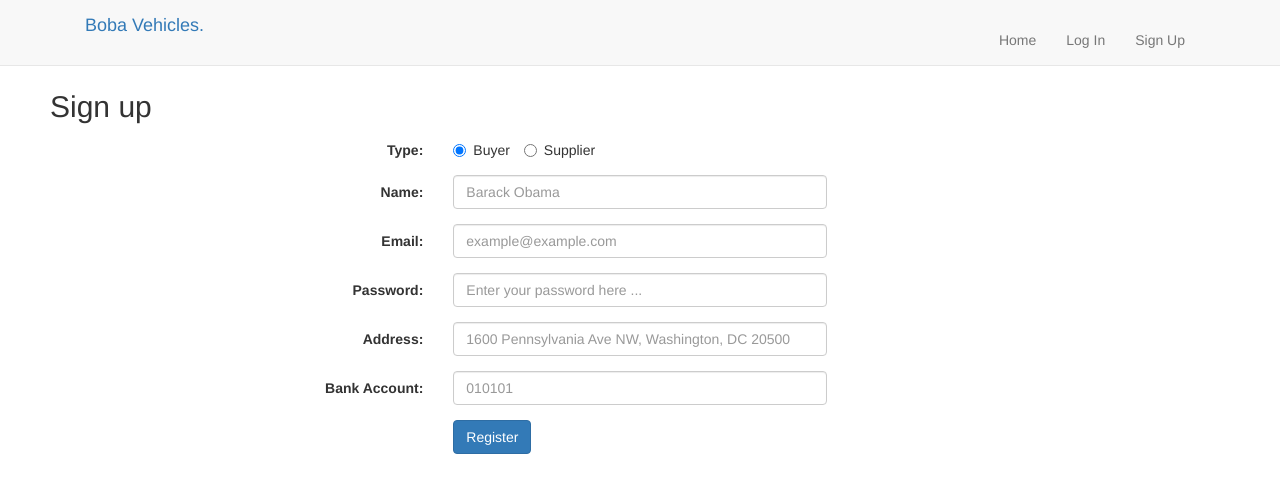
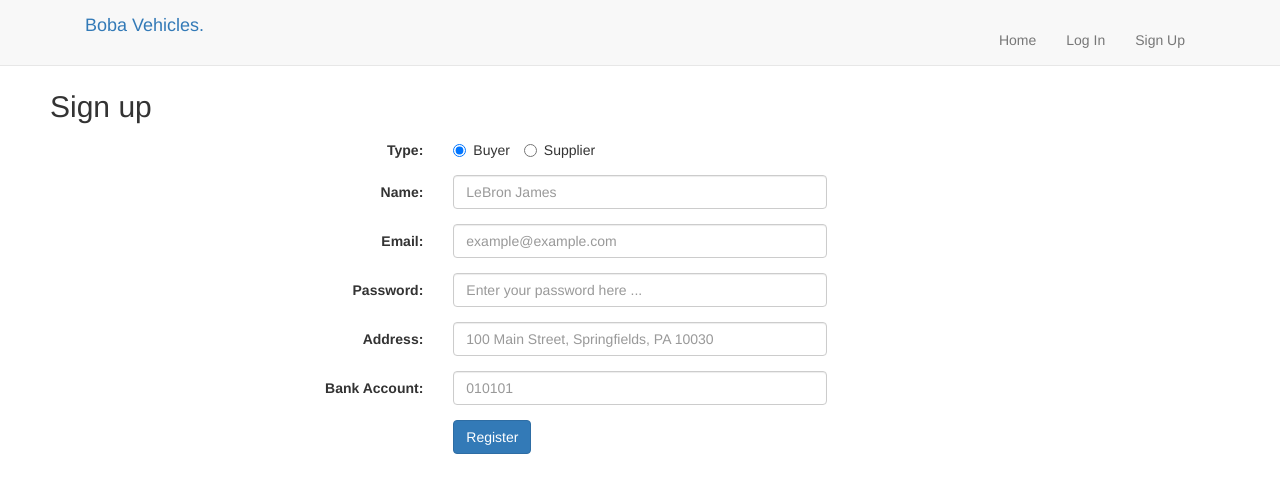
Before and after one commit to vincwang/BobaVehicles, a Node server app: page /signup in a window 1280 px wide. Shown: the top 493 px of the page. Run offline with Node 20, Linux system fonts and the light colour scheme; some libraries are stand-ins or nearby versions.

Commit message:
Bug fix: can’t buy unbindable item

```diff
--- a/views/checkout.ejs
+++ b/views/checkout.ejs
@@ -32,7 +32,7 @@
     });
   }
   function bid() {
-    var minprice = <%=vehicle.minimumprice%>;
+    var minprice = <%=vehicle.minimumprice ? vehicle.minimumprice : 0 %>;
     var curBid = <%=vehicle.currentbid%>;
     if ($('#mybid').val() > minprice && $('#mybid').val() > curBid) {
       $.ajax({
--- a/views/signup.ejs
+++ b/views/signup.ejs
@@ -35,7 +35,7 @@ crossorigin="anonymous"></script>
 <div class="form-group">
   <label class="col-md-4 control-label" for="textinput">Name:</label>
   <div class="col-md-4">
-  <input name="username" type="text" placeholder="Barack Obama" class="form-control input-md" required/>
+  <input name="username" type="text" placeholder="LeBron James" class="form-control input-md" required/>
   </div>
 </div>
 
@@ -57,7 +57,7 @@ crossorigin="anonymous"></script>
 <div class="form-group">
   <label class="col-md-4 control-label" for="textinput">Address:</label>
   <div class="col-md-4">
-  <input name="address" type="text" placeholder="1600 Pennsylvania Ave NW, Washington, DC 20500" class="form-control input-md" />
+  <input name="address" type="text" placeholder="100 Main Street, Springfields, PA 10030" class="form-control input-md" />
   </div>
 </div>
 
```
